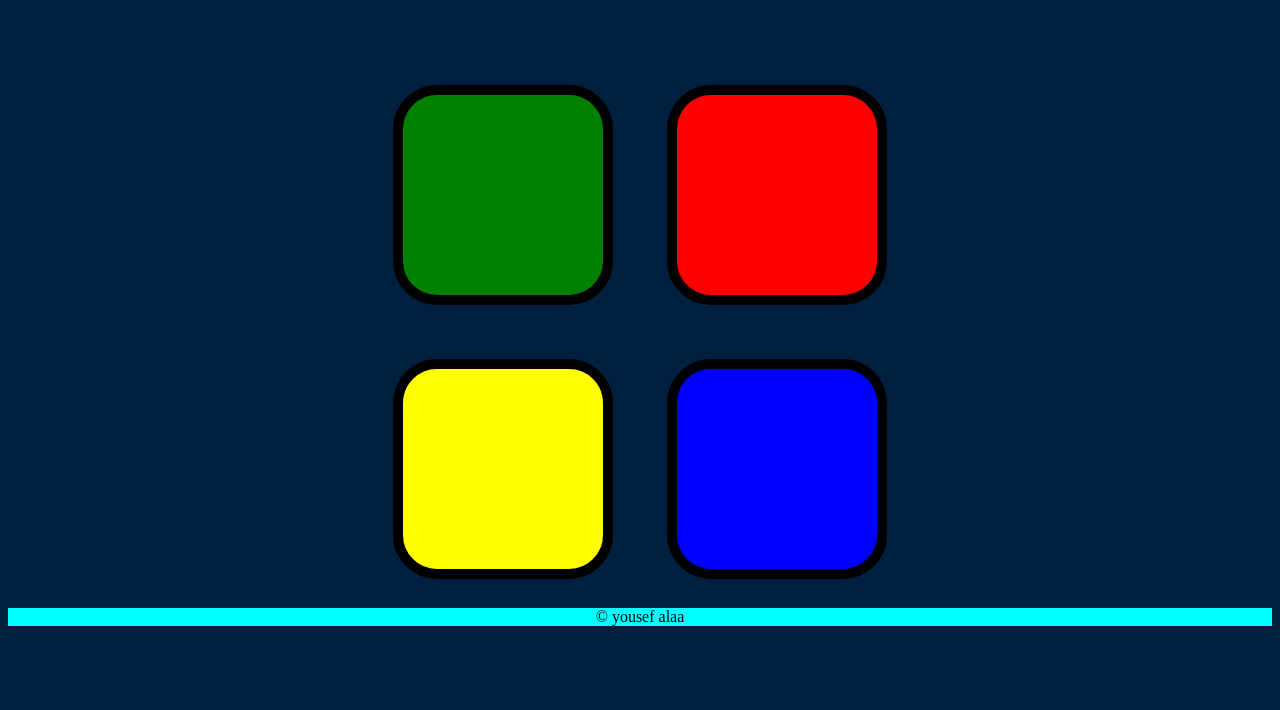
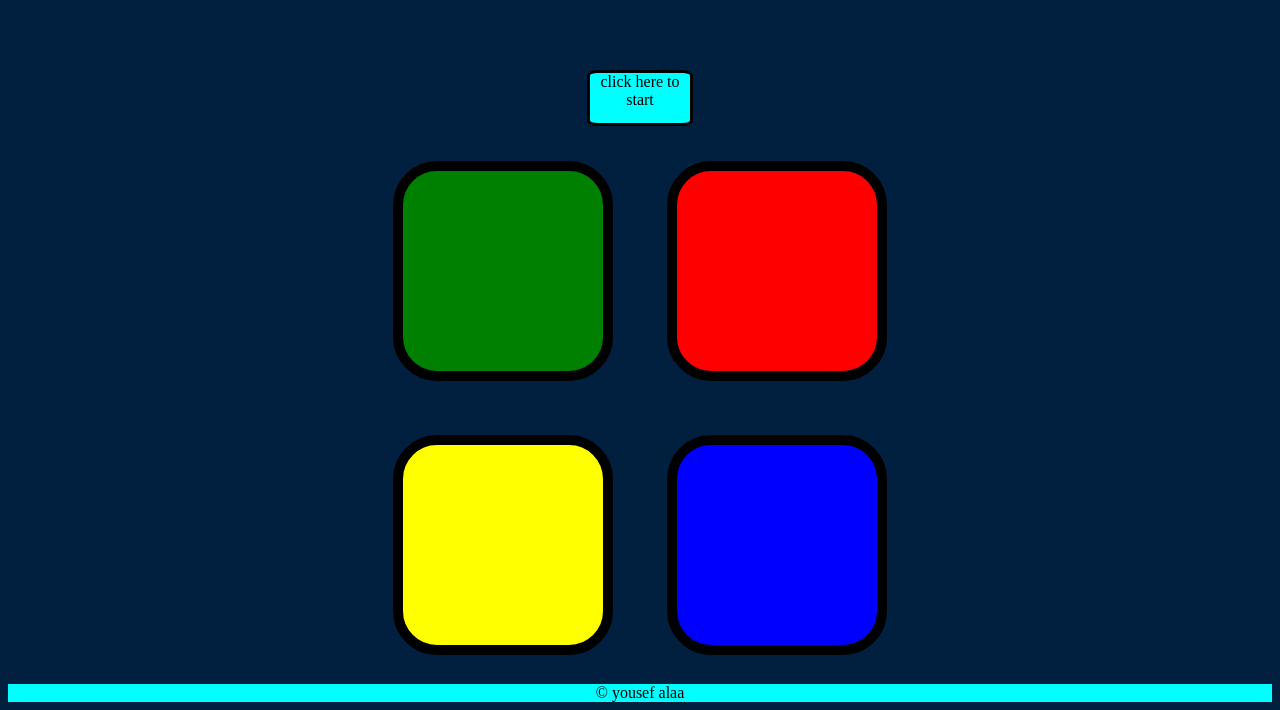
Before and after one commit to meliodas227/simon-game, a plain HTML site: page index.html in a window 1280 px wide. Shown: the part 114-824 px from the top of the page. Before the commit the page ends 800 px from the top, so only its background shows below. Drawn offline with nearby package versions, Linux system fonts and the light colour scheme.

Commit message:
Add files via upload

```diff
--- a/index.html
+++ b/index.html
@@ -10,6 +10,9 @@
 
 <body>
   <h1 id="level-title">Press A Key to Start</h1>
+  <div type="button" id="start" class="start">
+    click here to start
+  </div>
   <div class="container">
     <div class="row">
 
--- a/styles.css
+++ b/styles.css
@@ -25,7 +25,18 @@ body {
   border: 10px solid black;
   border-radius: 20%;
 }
-
+.start {
+  background-color: aqua;
+  margin: 10px;
+  display: inline-block;
+  height: 50px;
+  width: 100px;
+  border: 3px solid black;
+  border-radius: 10%;
+}
+.invisible {
+  display: none;
+}
 .game-over {
   background-color: red;
   opacity: 0.8;
```
